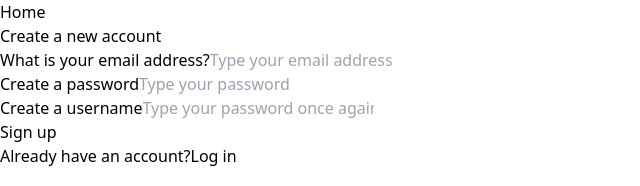
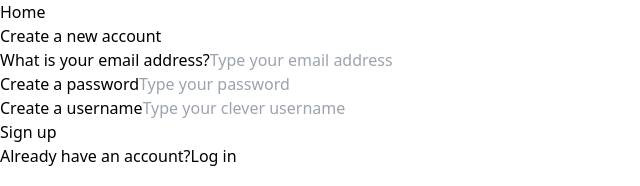
Before and after one commit to santiagredo/MTTS01-B, a React (Vite) app: page /signup in a window 1280 px wide. Shown: the top 186 px of the page, without its empty margins (0-640 px from the left). Built offline with nearby package versions, Linux system fonts and the light colour scheme.

Commit message:
Fixed place holders

```diff
--- a/src/Components/SignupPage.tsx
+++ b/src/Components/SignupPage.tsx
@@ -36,7 +36,7 @@ export function SignupPage () {
 
                     <div className={inputsContainerClasses}>
                         <label className="text-white">Create a username</label>
-                        <input type="text" placeholder="Type your password once again" className={inputsClasses}/>
+                        <input type="text" placeholder="Type your clever username" className={inputsClasses}/>
                     </div>
 
                     <div className={buttonContainerClasses}>
```
